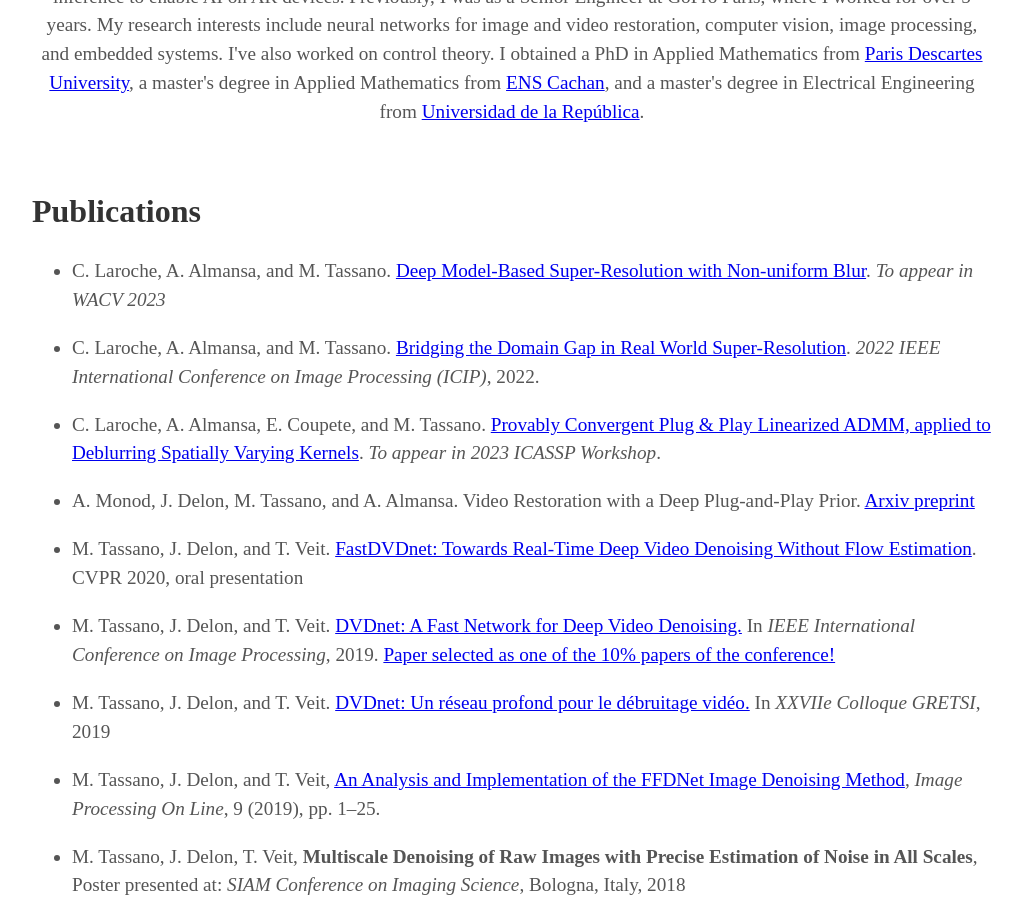
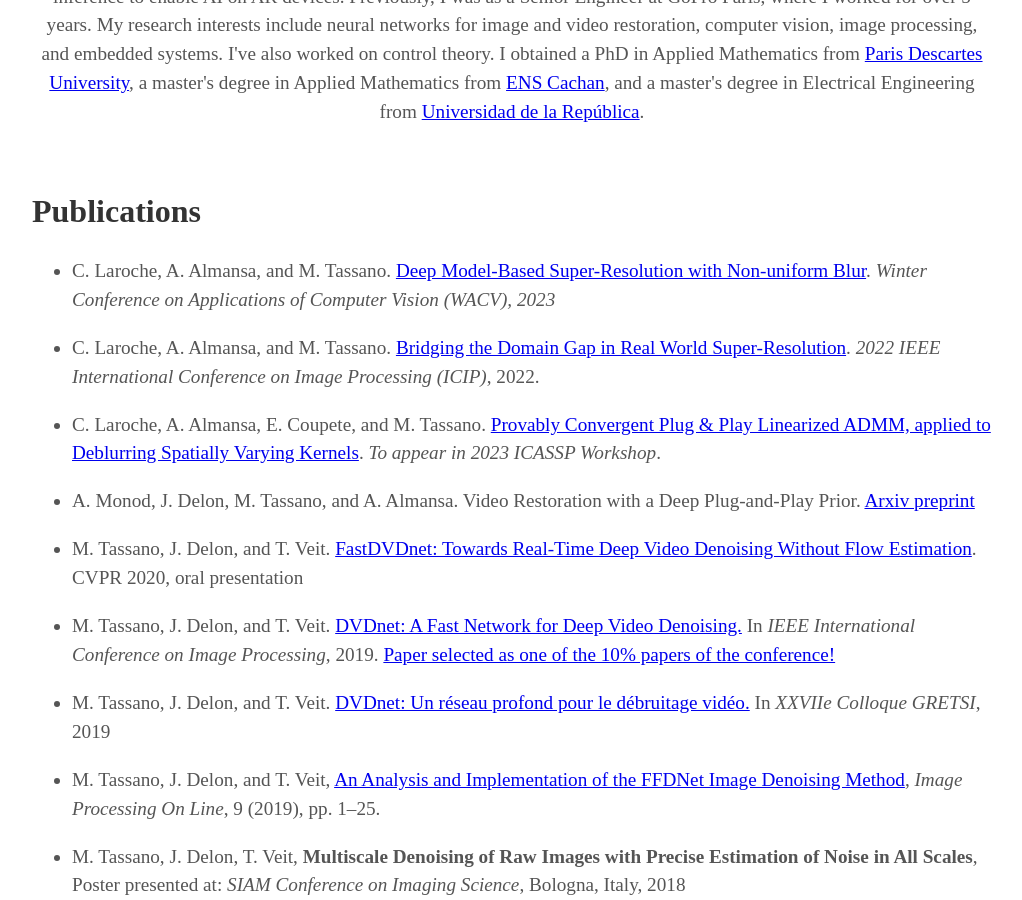
Before and after one commit to m-tassano/m-tassano.github.io, a Jekyll site: the page built from index.md, in a window 1280 px wide and 900 px high, scrolled down 1103 px. Shown: the whole window, without its empty margins (128-1150 px from the left). Built offline with Jekyll 4.4.1, drawn with Linux system fonts in a browser that asks for light colours; some web fonts are replaced.

Commit message:
Update about.html

```diff
--- a/_includes/about.html
+++ b/_includes/about.html
@@ -7,7 +7,7 @@
 {% capture x %}
 ## Publications
 
-- C. Laroche, A. Almansa, and M. Tassano. [Deep Model-Based Super-Resolution with Non-uniform Blur](https://arxiv.org/abs/2204.10109). _To appear in WACV 2023_
+- C. Laroche, A. Almansa, and M. Tassano. [Deep Model-Based Super-Resolution with Non-uniform Blur](https://openaccess.thecvf.com/content/WACV2023/html/Laroche_Deep_Model-Based_Super-Resolution_With_Non-Uniform_Blur_WACV_2023_paper.html). _Winter Conference on Applications of Computer Vision (WACV), 2023_
 
 - C. Laroche, A. Almansa, and M. Tassano. [Bridging the Domain Gap in Real World Super-Resolution](https://ieeexplore.ieee.org/document/9897850). _2022 IEEE International Conference on Image Processing (ICIP)_, 2022.
 
```
